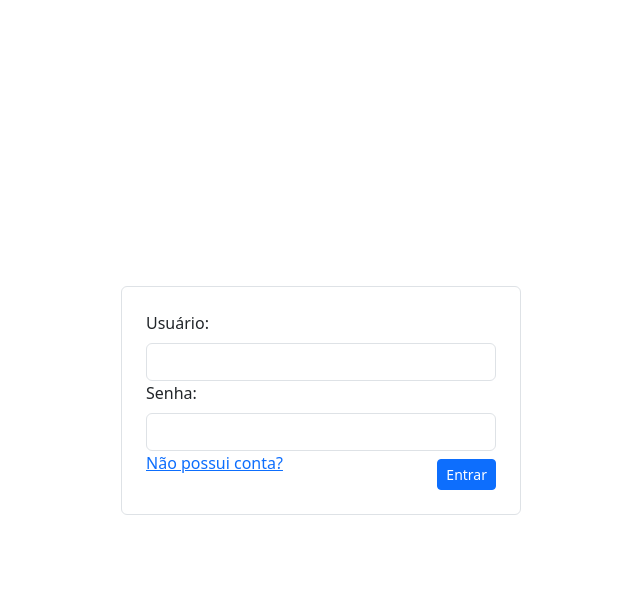
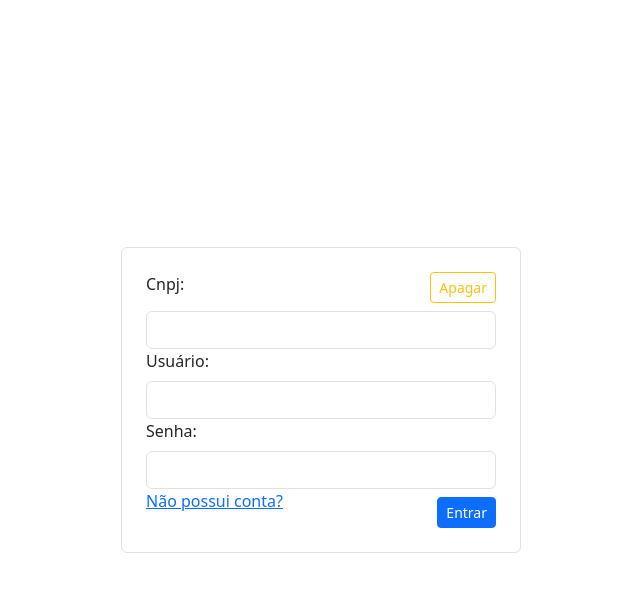
Before and after one commit to MatheusDevJob/controle-horas, a CodeIgniter 4 app: the page made by app/Views/login.php in a window 1280 px wide. Shown: the top 592 px of the page, without its empty margins (319-959 px from the left). Run offline with PHP 8.4 and a stand-in for CodeIgniter, Linux system fonts and the light colour scheme; the template is opened without the code that fills it, so the values that code supplies are empty; some libraries are stand-ins or nearby versions.

Commit message:
opção apagar cnpj

```diff
--- a/app/Views/login.php
+++ b/app/Views/login.php
@@ -14,11 +14,16 @@
     <!-- biblioteca Toastr -->
     <link href="<?= base_url('toastr/toastr.min.css') ?>" rel="stylesheet" />
     <script src="<?= base_url('toastr/toastr.min.js') ?>"></script>
+    <script src="<?= base_url('js/helper.js') ?>"></script>
     <script>
         $(document).ready(function() {
+            if (cnpj) {
+                $("#cnpj").val(cnpj).prop("disabled", true);
+            }
             $('.maskCNPJ').mask('00.000.000/0000-00');
         });
         const spinner = '<i class="fa-solid fa-spinner fa-spin-pulse"></i>';
+        const cnpj = "<?= get_cookie('cnpj') ?>";
 
         function muda_status_botao(id_botao, texto, desabilitar) {
             var botao = $("#" + id_botao);
@@ -69,6 +74,11 @@
                 }
             });
         }
+
+        function removeEmpresa() {
+            apagarCookie('cnpj');
+            window.location.href = "/";
+        }
     </script>
 </head>
 
@@ -81,11 +91,11 @@
                         Sua conta foi acessada em outro navegador. Você foi desconectado por segurança.
                     </div>
                 <?php endif; ?>
-                <?php
-                if (!get_cookie('cnpj')) {
-                    echo '<label for="cnpj" class="form-label">Cnpj:</label>';
-                    echo '<input type="text" class="form-control maskCNPJ" id="cnpj">';
-                } ?>
+                <div class="d-flex justify-content-between">
+                    <label for="cnpj" class="form-label">Cnpj:</label>
+                    <button class="btn btn-sm btn-outline-warning mb-2" onclick="removeEmpresa()">Apagar</button>
+                </div>
+                <input type="text" class="form-control maskCNPJ" id="cnpj">
                 <label for="usuario" class="form-label">Usuário:</label>
                 <input type="text" class="form-control" id="usuario">
                 <label for="senha" class="form-label">Senha:</label>
--- a/public/js/helper.js
+++ b/public/js/helper.js
@@ -21,3 +21,7 @@ function obterDataHora() {
 
     return `${ano}-${mes}-${dia} ${horas}:${minutos}:${segundos}`;
 }
+
+function apagarCookie(nome) {
+    document.cookie = nome + "=; expires=Thu, 01 Jan 1970 00:00:00 UTC; path=/;";
+}
```
